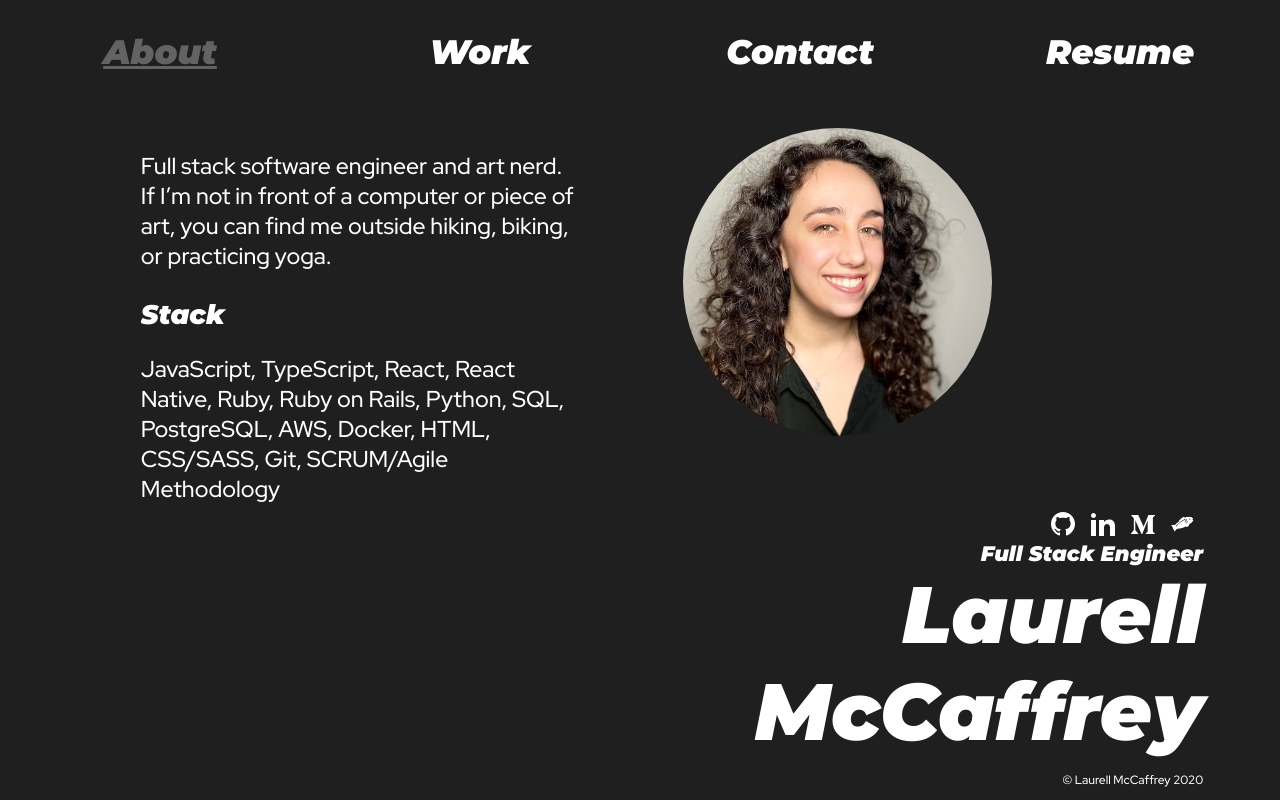
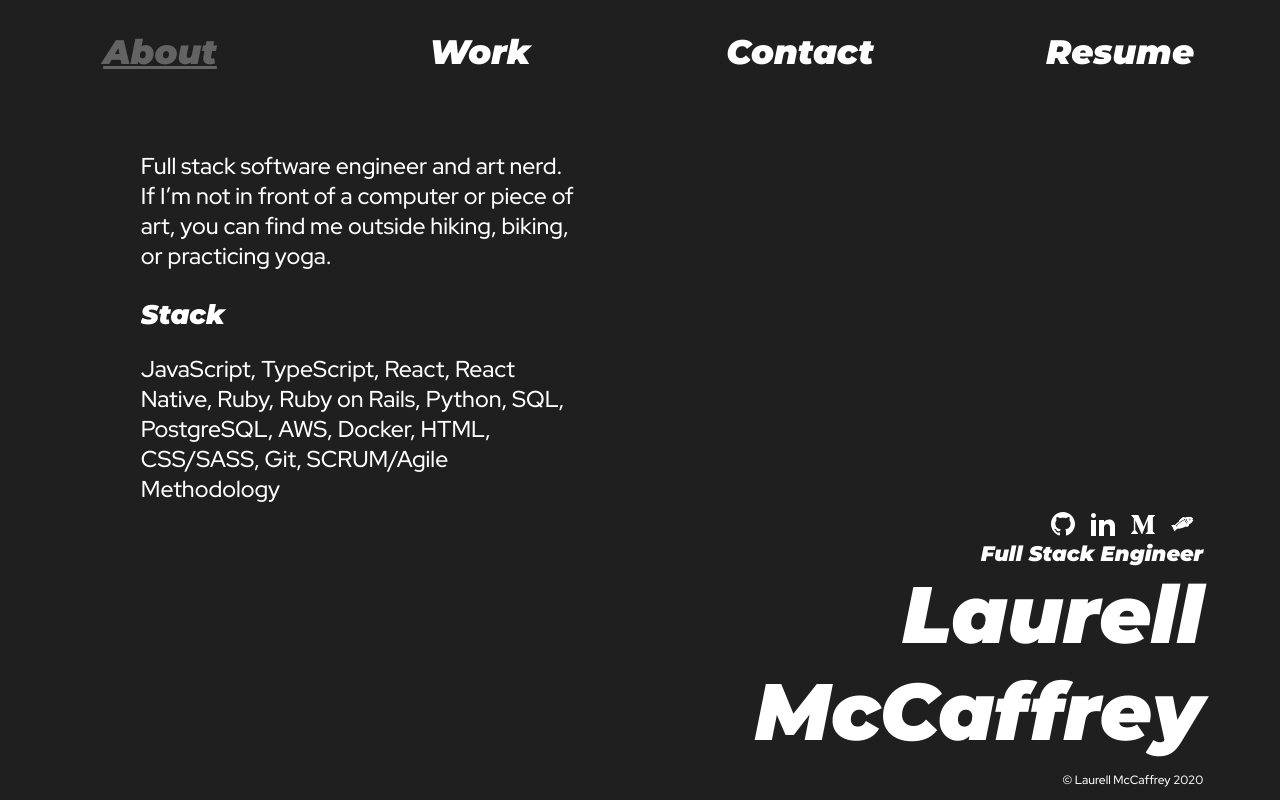
Before and after one commit to lgm527/me, a React (Create React App) app: page / in a window 1280 px wide. Built offline with nearby package versions, Linux system fonts and the light colour scheme.

Commit message:
replace img tag with divs

```diff
--- a/src/About.js
+++ b/src/About.js
@@ -11,12 +11,20 @@ function About() {
         <h3>Stack</h3>
           <p>JavaScript, TypeScript, React, React Native, Ruby, Ruby on Rails, Python, SQL, PostgreSQL, AWS, Docker, HTML, CSS/SASS, Git, SCRUM/Agile Methodology</p>
       </div>
-      <img
+      {/* <img
       id='me'
       src={headshot_lg}
       srcSet={`${headshot_m} 300w, ${headshot_lg} 500w`}
       sizes='(max-width: 1024px) 300px, (min-width: 1024px) 500px'
-      alt='me' />
+      alt='me' /> */}
+
+      <div class="image-glitch">
+        <div class="image-distortion" id="base"></div>
+        <div class="image-distortion" id="red"></div>
+        <div class="image-distortion" id="cyan"></div>
+        <div class="image-distortion" id="transparent"></div>
+      </div>
+
     </div>
   );
 }
```
